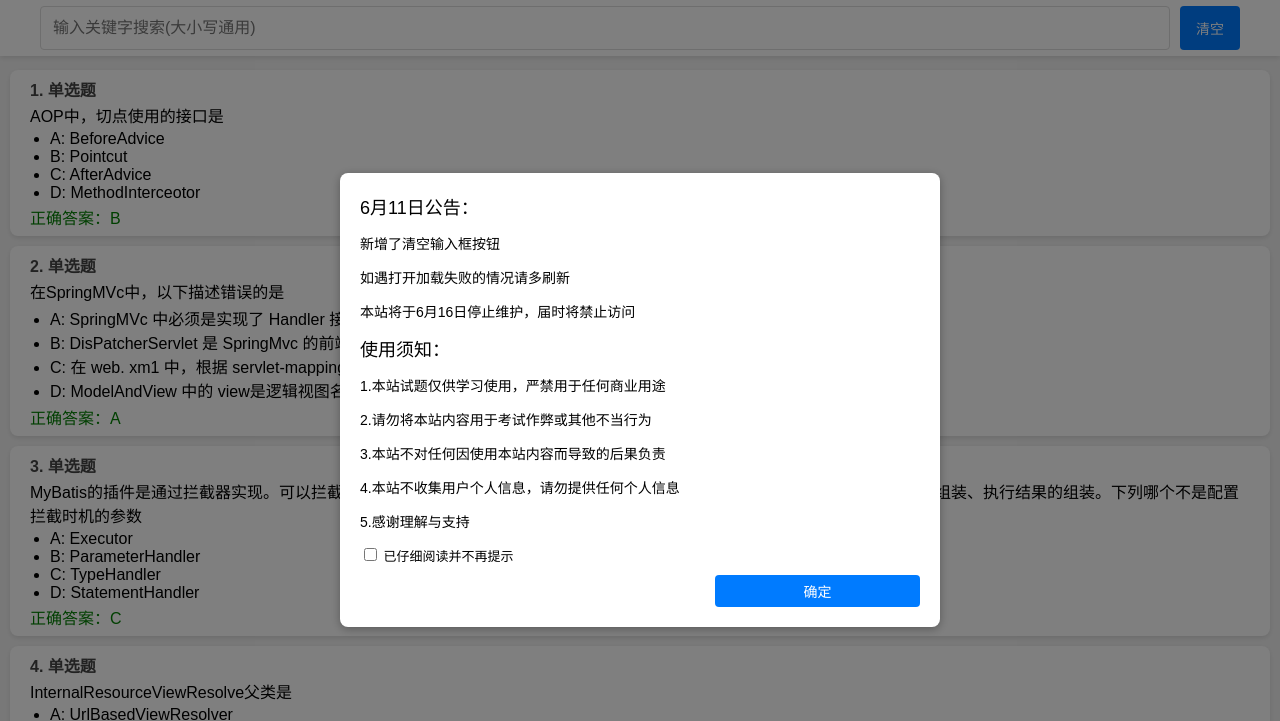
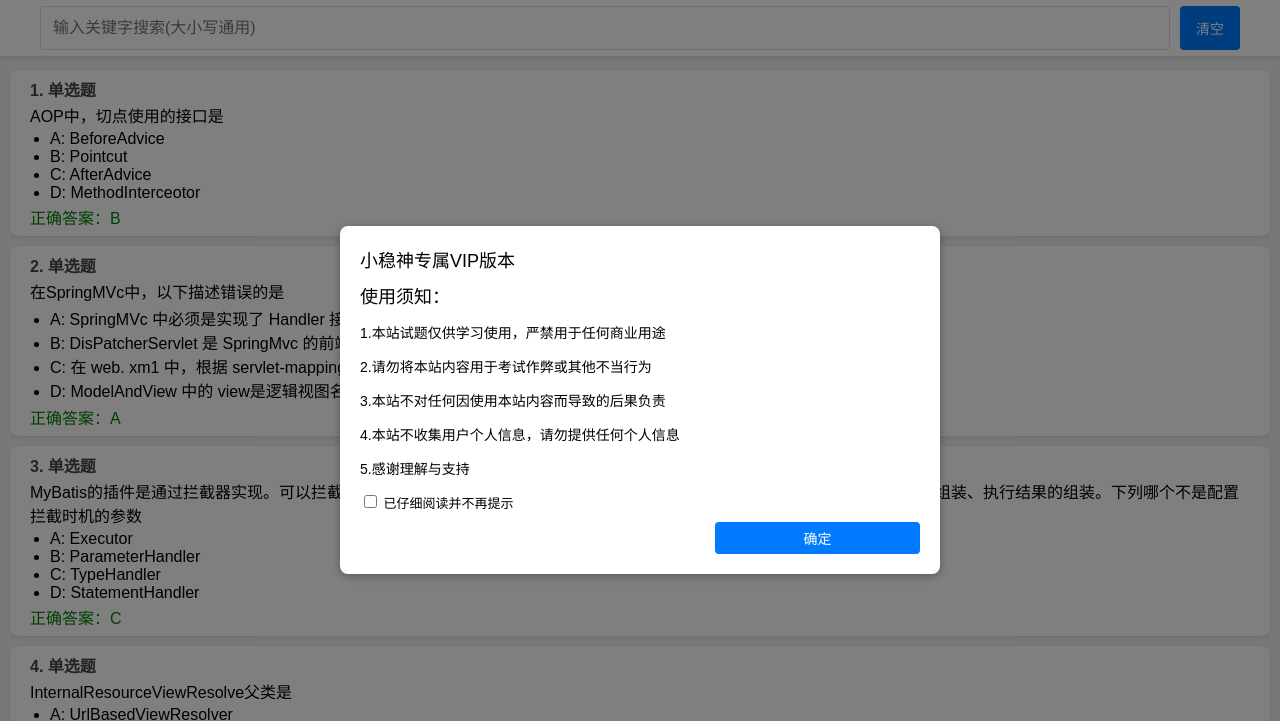
Before and after one commit to xws666/JavaWebTests, a plain HTML site: page index.html in a window 1280 px wide. Shown: the top 721 px of the page. Drawn offline with Linux system fonts and the light colour scheme.

Commit message:
Update index.html

```diff
--- a/index.html
+++ b/index.html
@@ -147,12 +147,7 @@
   <!-- 弹窗遮罩层和内容 -->
   <div id="popupOverlay" class="popup-overlay">
     <div class="popup-content">
-      <div class="popup-title">6月11日公告：</div>
-      <div class="popup-text">
-        <p>新增了清空输入框按钮</p>
-        <p>如遇打开加载失败的情况请多刷新</p>
-        <p>本站将于6月16日停止维护，届时将禁止访问</p>
-      </div>
+      <div class="popup-title">小稳神专属VIP版本</div>
       <div class="popup-title">使用须知：</div>
       <div class="popup-text">
         <p>1.本站试题仅供学习使用，严禁用于任何商业用途</p>
```
